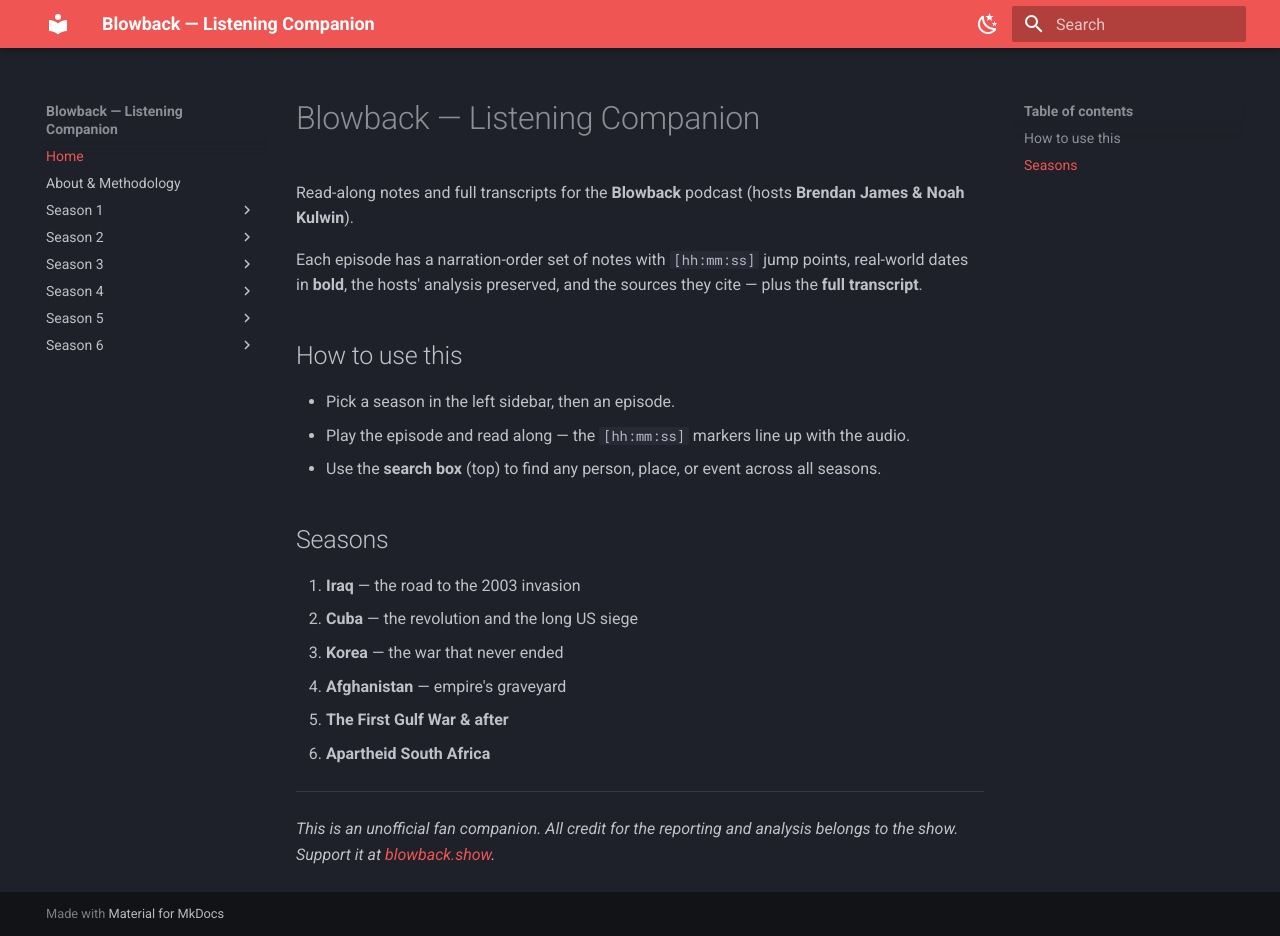
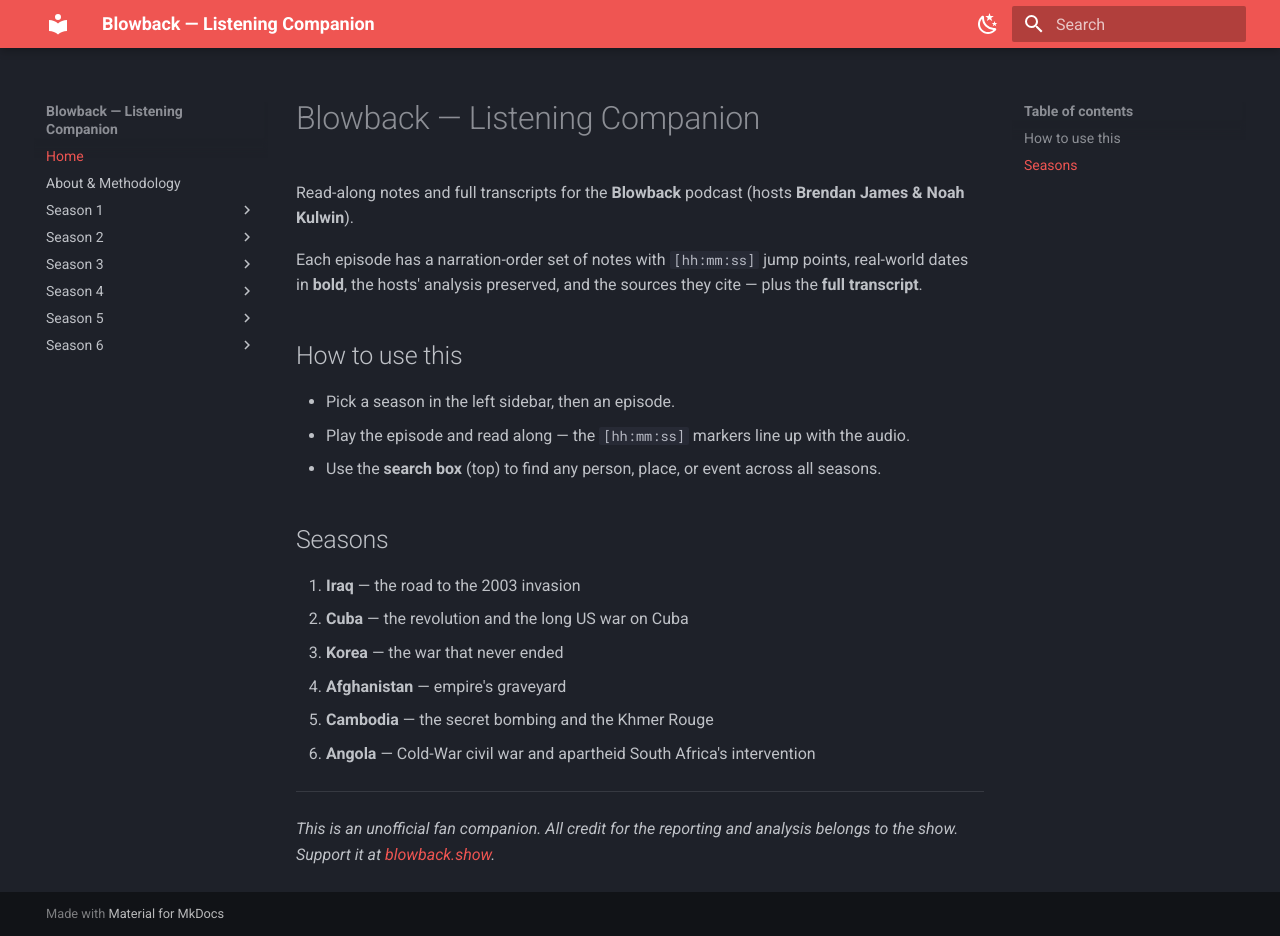
Before and after one commit to pcpuwu/blowback-wiki, an MkDocs documentation site: the page built from docs/index.md, in a window 1280 px wide and 936 px high. Built offline with MkDocs 1.6.1 and Material for MkDocs 9.7.7, drawn with Linux system fonts in a browser that asks for light colours.

Commit message:
Fix home page: S5=Cambodia, S6=Angola
Co-Authored-By: Claude Opus 4.8 (1M context) <noreply@anthropic.com>

```diff
--- a/build_docs.py
+++ b/build_docs.py
@@ -170,11 +170,11 @@ def write_index():
         "- Use the **search box** (top) to find any person, place, or event across all seasons.\n\n"
         "## Seasons\n\n"
         "1. **Iraq** — the road to the 2003 invasion\n"
-        "2. **Cuba** — the revolution and the long US siege\n"
+        "2. **Cuba** — the revolution and the long US war on Cuba\n"
         "3. **Korea** — the war that never ended\n"
         "4. **Afghanistan** — empire's graveyard\n"
-        "5. **The First Gulf War & after**\n"
-        "6. **Apartheid South Africa**\n\n"
+        "5. **Cambodia** — the secret bombing and the Khmer Rouge\n"
+        "6. **Angola** — Cold-War civil war and apartheid South Africa's intervention\n\n"
         "---\n\n"
         "*This is an unofficial fan companion. All credit for the reporting and "
         "analysis belongs to the show. Support it at "
--- a/docs/index.md
+++ b/docs/index.md
@@ -13,11 +13,11 @@ Each episode has a narration-order set of notes with `[hh:mm:ss]` jump points, r
 ## Seasons
 
 1. **Iraq** — the road to the 2003 invasion
-2. **Cuba** — the revolution and the long US siege
+2. **Cuba** — the revolution and the long US war on Cuba
 3. **Korea** — the war that never ended
 4. **Afghanistan** — empire's graveyard
-5. **The First Gulf War & after**
-6. **Apartheid South Africa**
+5. **Cambodia** — the secret bombing and the Khmer Rouge
+6. **Angola** — Cold-War civil war and apartheid South Africa's intervention
 
 ---
 
```
